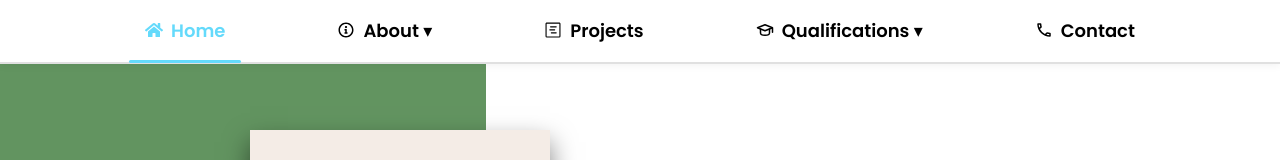
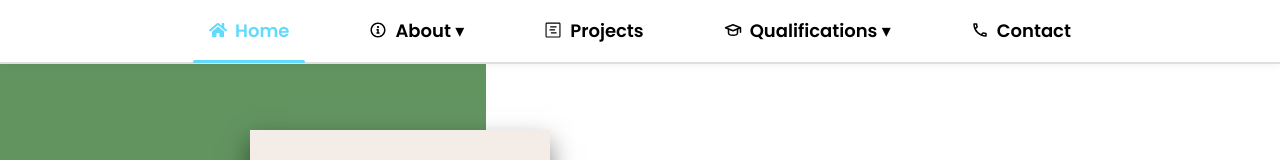
Before and after one commit to RachelFairfax/Portfolio-Site, a React (Vite) app: page / in a window 1280 px wide. Shown: the top 160 px of the page. Built offline with nearby package versions, Linux system fonts and the light colour scheme; grey boxes are pictures that could not be loaded.

Commit message:
fixed navbar styling bug

```diff
--- a/src/components/Navbar/Navbar.module.css
+++ b/src/components/Navbar/Navbar.module.css
@@ -19,7 +19,7 @@
   margin: 0;
   padding: 0;
   align-items: center;
-  gap: 3rem;
+  gap: 1rem;
 }
 
 /* Navbar items */
```
